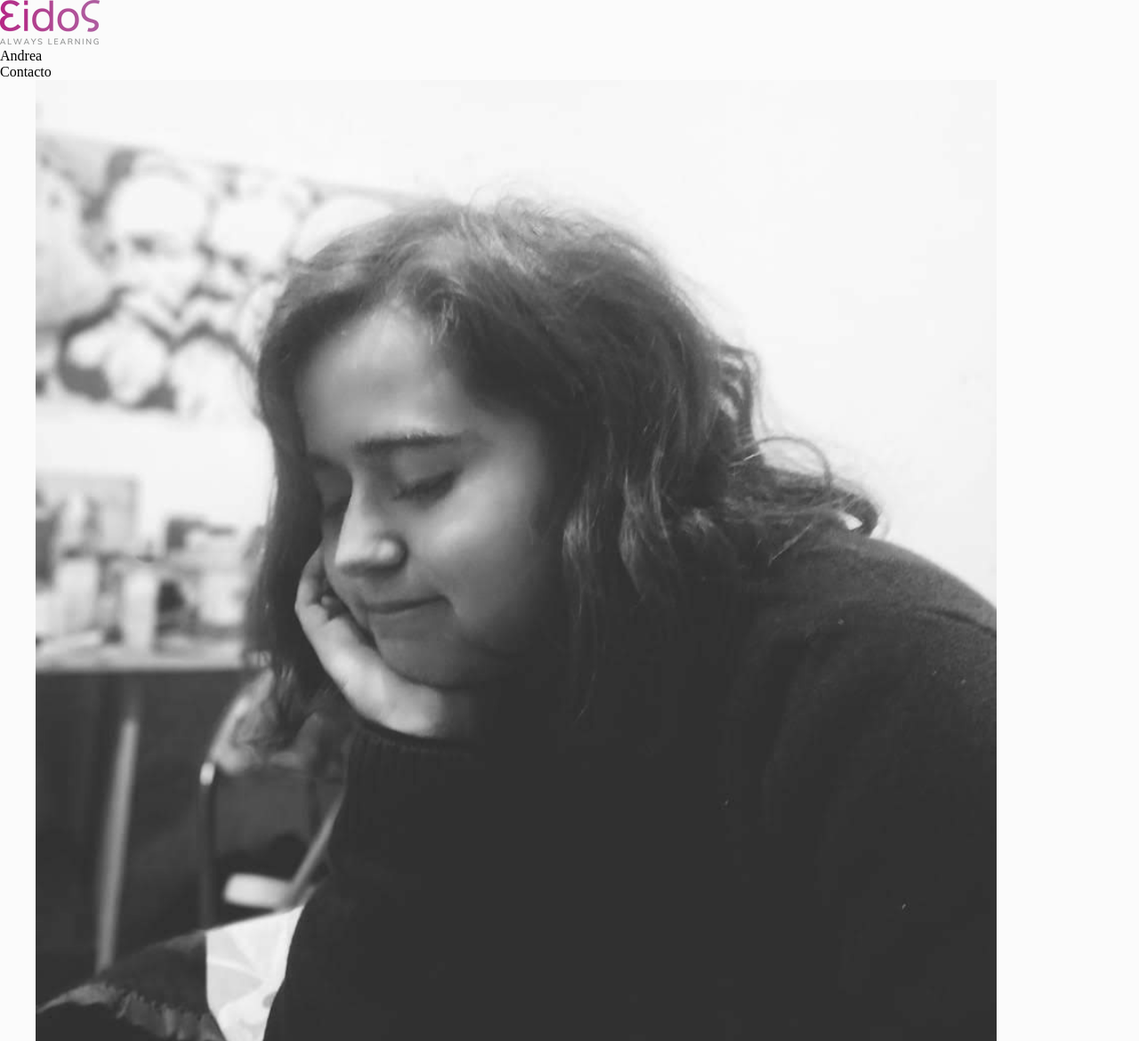
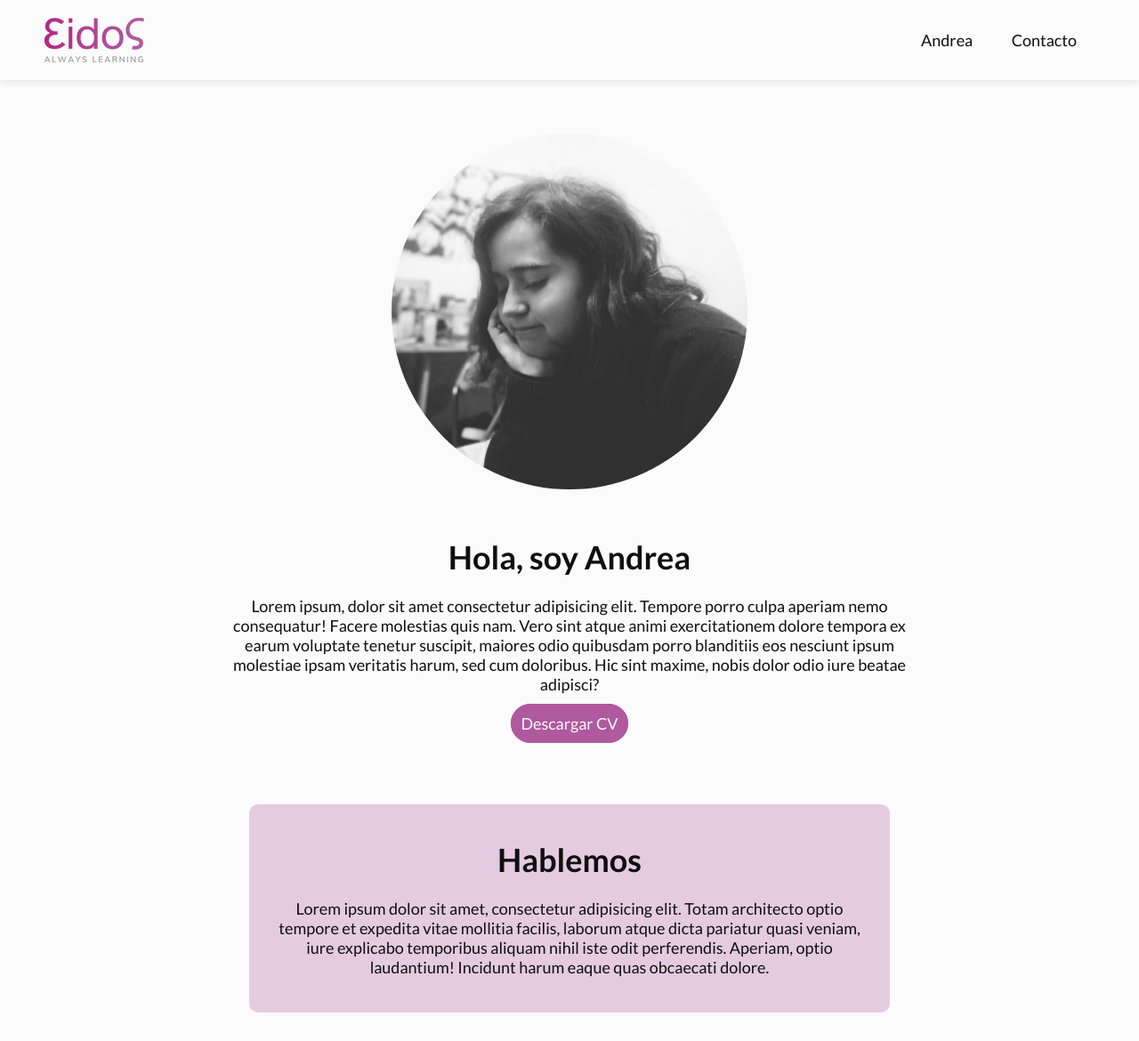
Before and after one commit to andreavillalobosrebaza/mi-proyecto, a plain HTML site: page index.html in a window 1280 px wide. Shown: the top 1170 px of the page at 89% size. Drawn offline with Linux system fonts and the light colour scheme.

Commit message:
Cambios en css trabajo sobre header, main, section, article, footer

```diff
--- a/css/style.css
+++ b/css/style.css
@@ -7,14 +7,88 @@
 
 body{
     background-color: #fbfbfb;
+    color: #0f0f0f;
+    font-size: 18px;
+
+}
+header {
+    background-color:#fbfbfb;
+    display: flex;
+    justify-content: flex-end;
+    align-items: center;
+    padding: 20px 50px;
+    box-shadow: 0 1px 8px #ddd;
+    position: fixed;
+    width: 100%;
+    height: 90px;
+
+}
+header li {
+    list-style: none;
+    display: inline-block;
+    padding: 0 20px;
+}
+h1{
+    font-size: 36px;
+}
+#logo{
+    margin-right: auto;
 }
 
-h1{
-    font-family: 'Lato', sans-serif;
+#foto{
+    width:100%;
+    height: auto;
+    max-width: 400px;
+    border-radius: 50%;
+
 }
-p{
-    font-family: 'Lato', sans-serif;
+main{
+    max-width: 800px;
+    margin:auto;
+    padding-top: 150px;
+    padding-bottom: 150px;
 }
+
+#Inicio{
+    margin-left: auto;
+    margin-right: auto;
+    text-align: center;
+}
+
+#Hablemos{
+    background-color: rgba(175, 89, 158, 0.3);
+    margin: 40px;
+    border-radius: 10px;
+
+
+}
+article{
+    padding: 40px 20px;
+    text-align: center;
+    margin: 10px 0; /*no estoy segura de esto*/
+
+}
+.botoncv{
+
+        border: 1px solid #af599e;
+        padding: 10px;
+        background-color: #af599e;
+        color: #fbfbfb;
+        text-decoration: none;
+        font-family: 'Lato', sans-serif;
+        border-radius: 50px;
+
+}
+
+
+footer{
+    background-color: #af599e;
+    text-align:center;
+    color:#fbfbfb;
+    height: 90px;
+}
+
+
 
 
 /* Aquí les dejamos como ayuda este "reset" en el cual ajustamos algunas propiedades
@@ -28,6 +102,8 @@ p{
     padding: 0;
     /* Para que el scrolleo en la one page sea suave */
     scroll-behavior: smooth;
+    font-family: 'Lato', sans-serif;
+
 }
 
 /* Para quitar los puntos a los items de listas */
@@ -44,25 +120,11 @@ a {
 /* Este max-width es para que el contenido no se "estire" demasiado hacia los costados y
 *  el margin: auto; para tenerlo centrado fácilmente ;)
 */
-main {
-    max-width: 1200px;
-    margin: auto;
-}
 
 
-footer{
-    background-color: #af599e;
-    text-align:center;
-    color:#fbfbfb;
-}
 
-#Inicio{
 
-}
-#Hablemos{
-    background-color: rgba(175, 89, 158, 0.3);
 
-}
 /* Recomendaciones!
 *  - Comenzar desde lo más general y luego ir hacia lo mas específico, asignando primero
 *    "estilos generales". Una buena idea sería comenzar por el <body> ;)
--- a/index.html
+++ b/index.html
@@ -14,10 +14,10 @@
 <body>
     <header>
 
-        <img src="img/logo.webp" alt="logo institucional">
+        <img src="img/logo.webp" alt="logo institucional" id="logo">
         <nav>
             <ul>
-                <li><a href="#inicio">Andrea</a></li>
+                <li><a href="#Inicio">Andrea</a></li>
                 <li><a href="#Contacto">Contacto</a></li>
             </ul>
 
@@ -28,16 +28,16 @@
     <main>
         <section id="Inicio">
 
-            <img src="img/foto.png">
+            <img src="img/foto.png" id="foto">
 
             <article>
-                <h1> Hola, soy Andrea </h1>
+                <h1> Hola, soy Andrea </h1> <br>
                 <p> Lorem ipsum, dolor sit amet consectetur adipisicing elit. Tempore porro culpa aperiam nemo
                     consequatur! Facere molestias quis nam. Vero sint atque animi exercitationem dolore tempora ex earum
                     voluptate tenetur suscipit, maiores odio quibusdam porro blanditiis eos nesciunt ipsum molestiae
                     ipsam veritatis harum, sed cum doloribus. Hic sint maxime, nobis dolor odio iure beatae adipisci?
-                </p>
-                <a href="downloads/CV Andrea Villalobos.pdf">Descargar CV</a>
+                </p> <br>
+                <a class="botoncv" href="downloads/CV Andrea Villalobos.pdf">Descargar CV</a>
             </article>
 
         </section>
@@ -47,7 +47,7 @@
 
         <section id="Contacto">
             <article id="Hablemos">
-                <h1>hablemos</h1>
+                <h1>Hablemos</h1> <br>
                 <p> Lorem ipsum dolor sit amet, consectetur adipisicing elit. Totam architecto optio tempore et expedita
                     vitae mollitia facilis, laborum atque dicta pariatur quasi veniam, iure explicabo temporibus aliquam
                     nihil iste odit perferendis. Aperiam, optio laudantium! Incidunt harum eaque quas obcaecati dolore.</p>
```
